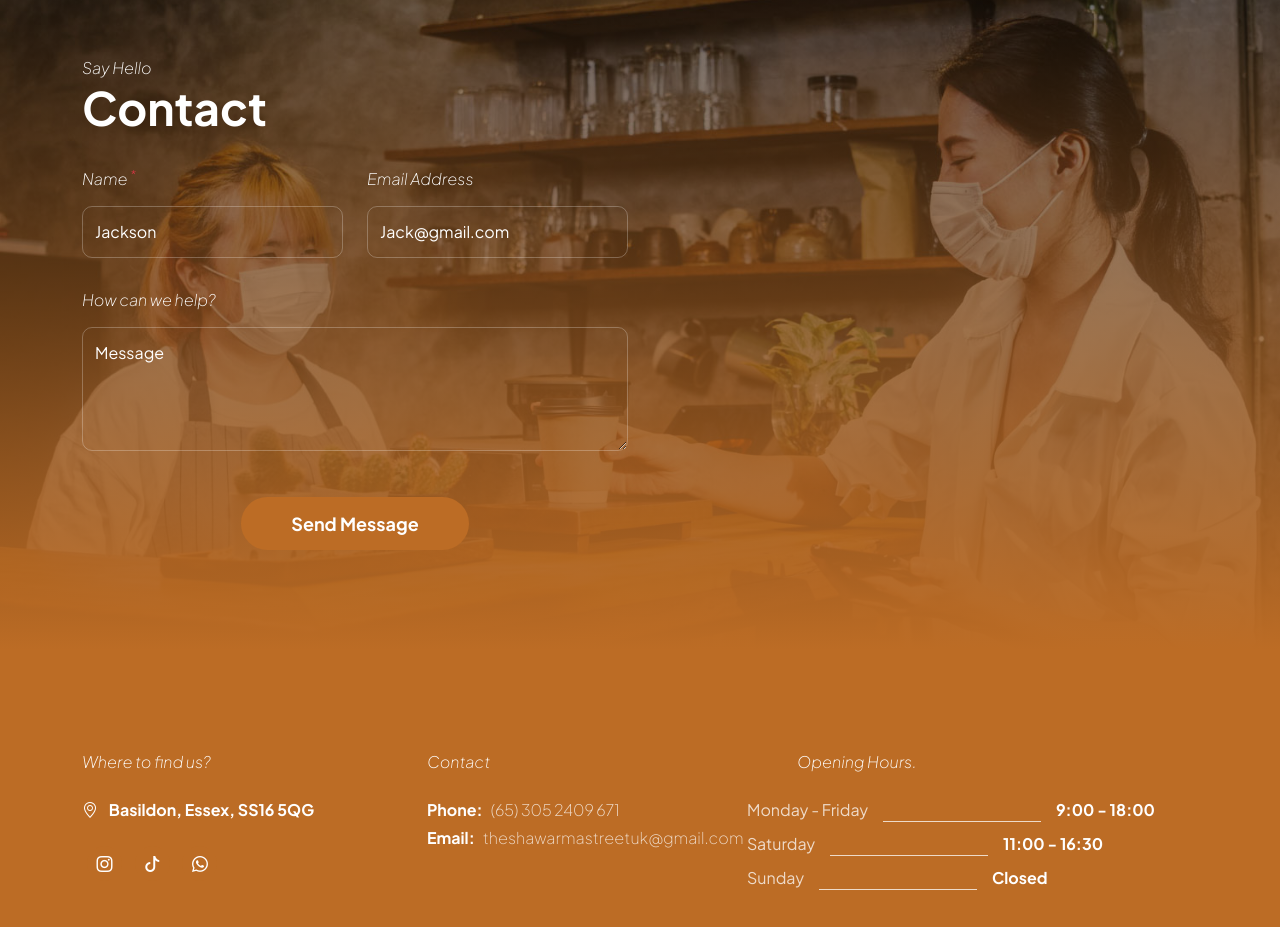
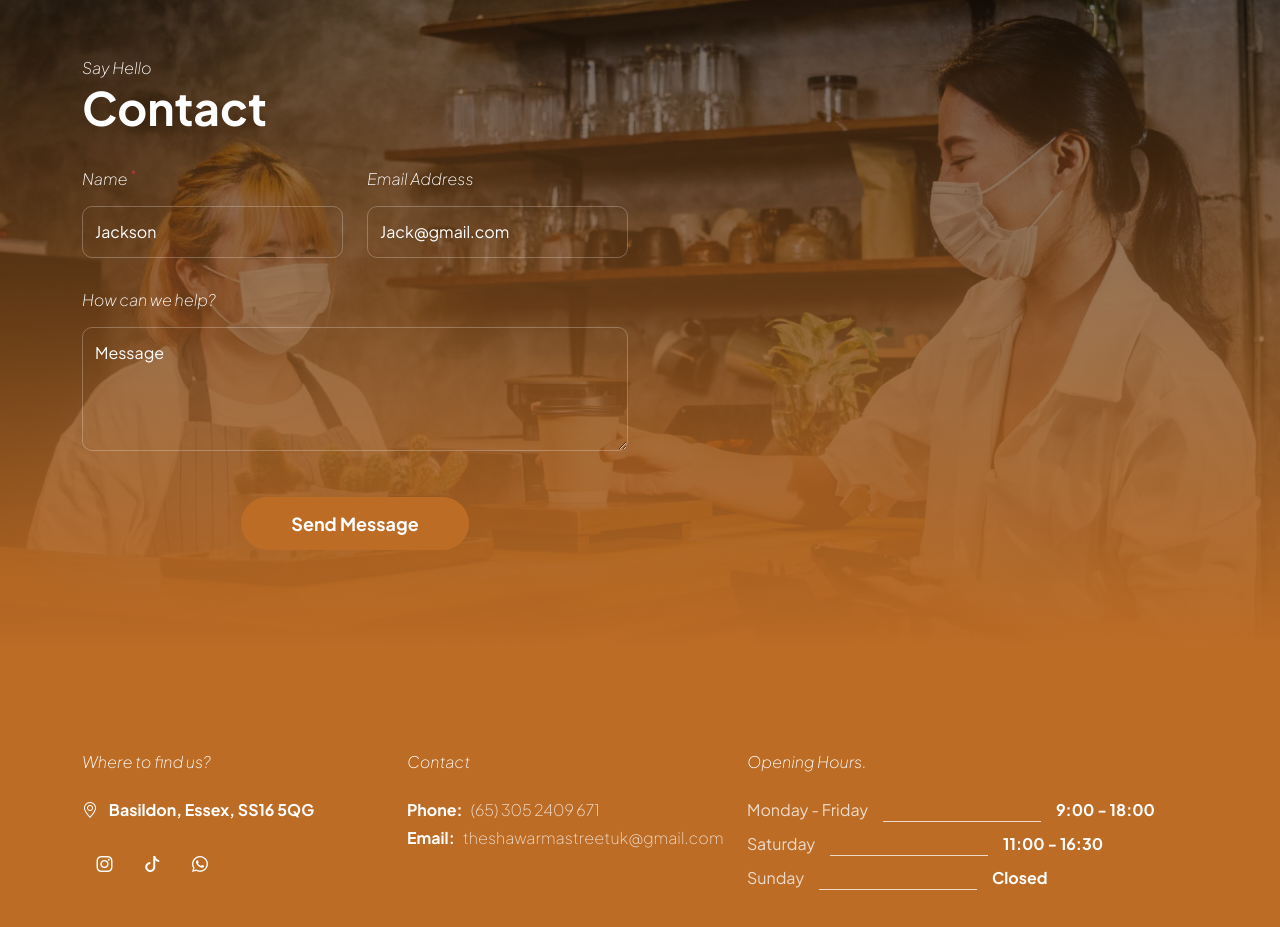
Before and after one commit to theshawarmastreet/theshawarmastreet, a plain HTML site: page index.html in a window 1280 px wide. Shown: the part 2454-3381 px from the top of the page. Drawn offline with Linux system fonts and the light colour scheme.

Commit message:
Update tooplate-barista.css

```diff
--- a/css/tooplate-barista.css
+++ b/css/tooplate-barista.css
@@ -1203,13 +1203,6 @@ strong {
 @media (min-width: 992px) { /* apply only on desktop screens */
   .contact-column {
     position: relative;
-    left: -35px; /* move slightly left to fix overlap */
+    left: -55px; /* move slightly left to fix overlap */
   }
 }
-/*---------------------------------------
-  CUSTOM FIX: Move "Opening Hours." text
------------------------------------------*/
-.opening-hours-title {
-  position: relative;
-  left: 50px; /* move 30px to the right */
-}
```
